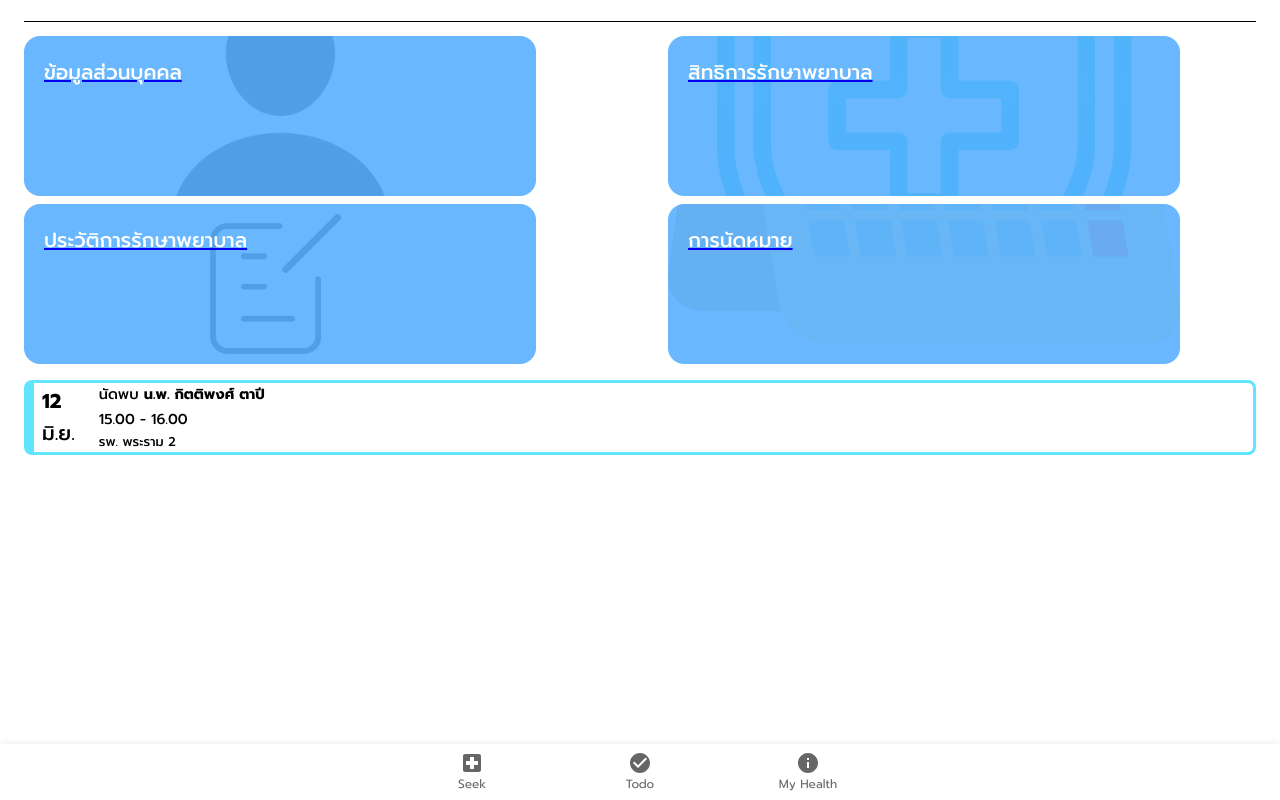
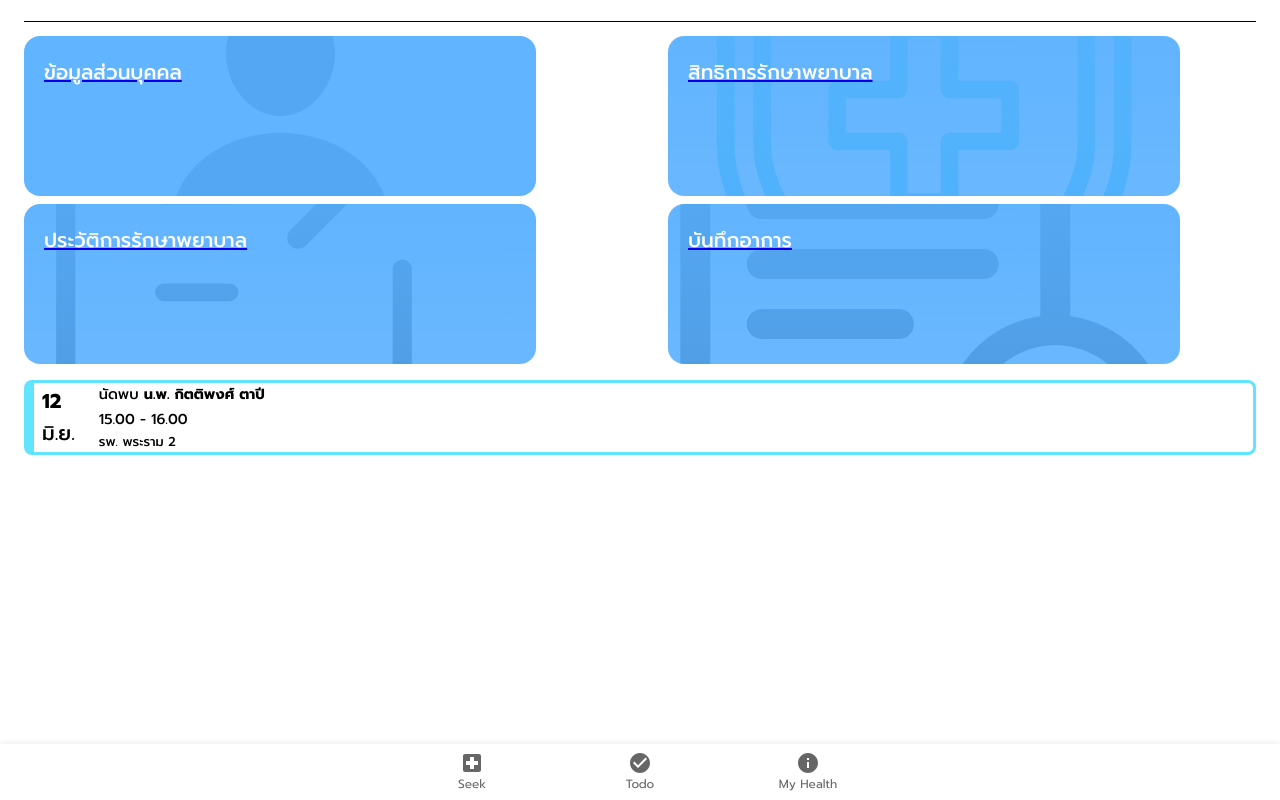
Before and after one commit to Encall/appmhor, a React (Vite) app: page /myHealth in a window 1280 px wide. Built offline with nearby package versions, Linux system fonts and the light colour scheme; no server answers.

Commit message:
updated menu on myhealth

```diff
--- a/src/pages/myHealth.tsx
+++ b/src/pages/myHealth.tsx
@@ -19,7 +19,7 @@ export const MyHealth = () => {
                             marginX: '1em',
                             height: '20vh',
                             width: '40vw',
-                            backgroundImage: `linear-gradient(rgba(89, 176, 255, 0.9), rgba(89, 176, 255, 0.9)), url(${crowdIcon})`,
+                            backgroundImage: `linear-gradient(rgba(89, 176, 255, 0.95), rgba(89, 176, 255, 0.95)), url(${crowdIcon})`,
                             backgroundPosition: 'center',
                             backgroundSize: 'cover',
                             backgroundRepeat: 'repeat',
@@ -38,7 +38,7 @@ export const MyHealth = () => {
                             marginX: '1em',
                             height: '20vh',
                             width: '40vw',
-                            backgroundImage: `linear-gradient(rgba(89, 176, 255, 0.9), rgba(89, 176, 255, 0.9)), url(${medicalBenefitIcon})`,
+                            backgroundImage: `linear-gradient(rgba(89, 176, 255, 0.95), rgba(89, 176, 255, 0.9)), url(${medicalBenefitIcon})`,
                             backgroundPosition: 'center',
                             backgroundSize: 'cover',
                             backgroundRepeat: 'no-repeat',
@@ -58,9 +58,9 @@ export const MyHealth = () => {
                             marginX: '1em',
                             height: '20vh',
                             width: '40vw',
-                            backgroundImage: `linear-gradient(rgba(89, 176, 255, 0.9), rgba(89, 176, 255, 0.9)), url(${recordIcon})`,
+                            backgroundImage: `linear-gradient(rgba(89, 176, 255, 0.95), rgba(89, 176, 255, 0.9)), url(${recordIcon})`,
                             backgroundPosition: 'center',
-                            backgroundSize: 'contain',
+                            backgroundSize: 'cover',
                             backgroundRepeat: 'no-repeat',
 
                         }}>
@@ -78,14 +78,14 @@ export const MyHealth = () => {
                             marginX: '1em',
                             height: '20vh',
                             width: '40vw',
-                            backgroundImage: `linear-gradient(rgba(89, 176, 255, 0.9), rgba(89, 176, 255, 0.9)), url(${calendarIcon})`,
-                            backgroundPosition: 'bottom',
+                            backgroundImage: `linear-gradient(rgba(89, 176, 255, 0.95), rgba(89, 176, 255, 0.9)), url(${calendarIcon})`,
+                            backgroundPosition: 'center',
                             backgroundSize: 'cover',
                             backgroundRepeat: 'no-repeat',
+                        }}>
 
-                        }}>
                             <Link to="/asd">
-                                <Typography variant='h6' sx={{ color: 'white', paddingLeft: '1em', paddingTop: '1em' }} >การนัดหมาย</Typography>
+                                <Typography variant='h6' sx={{ color: 'white', paddingLeft: '1em', paddingTop: '1em' }} >บันทึกอาการ</Typography>
                             </Link>
                         </Box>
                     </Grid>
```
Also changed, not shown: src/img/icon-calendar.png.
